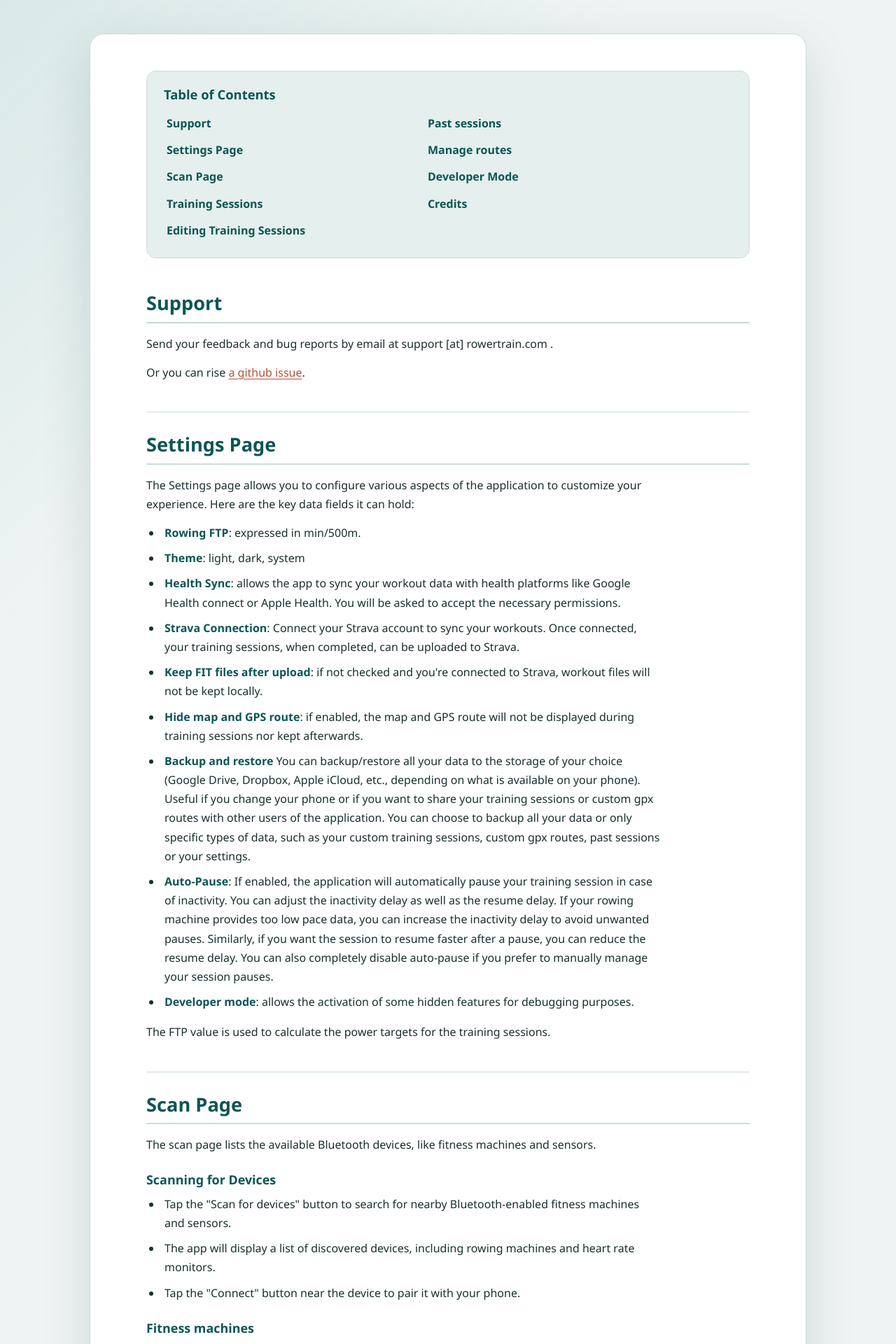
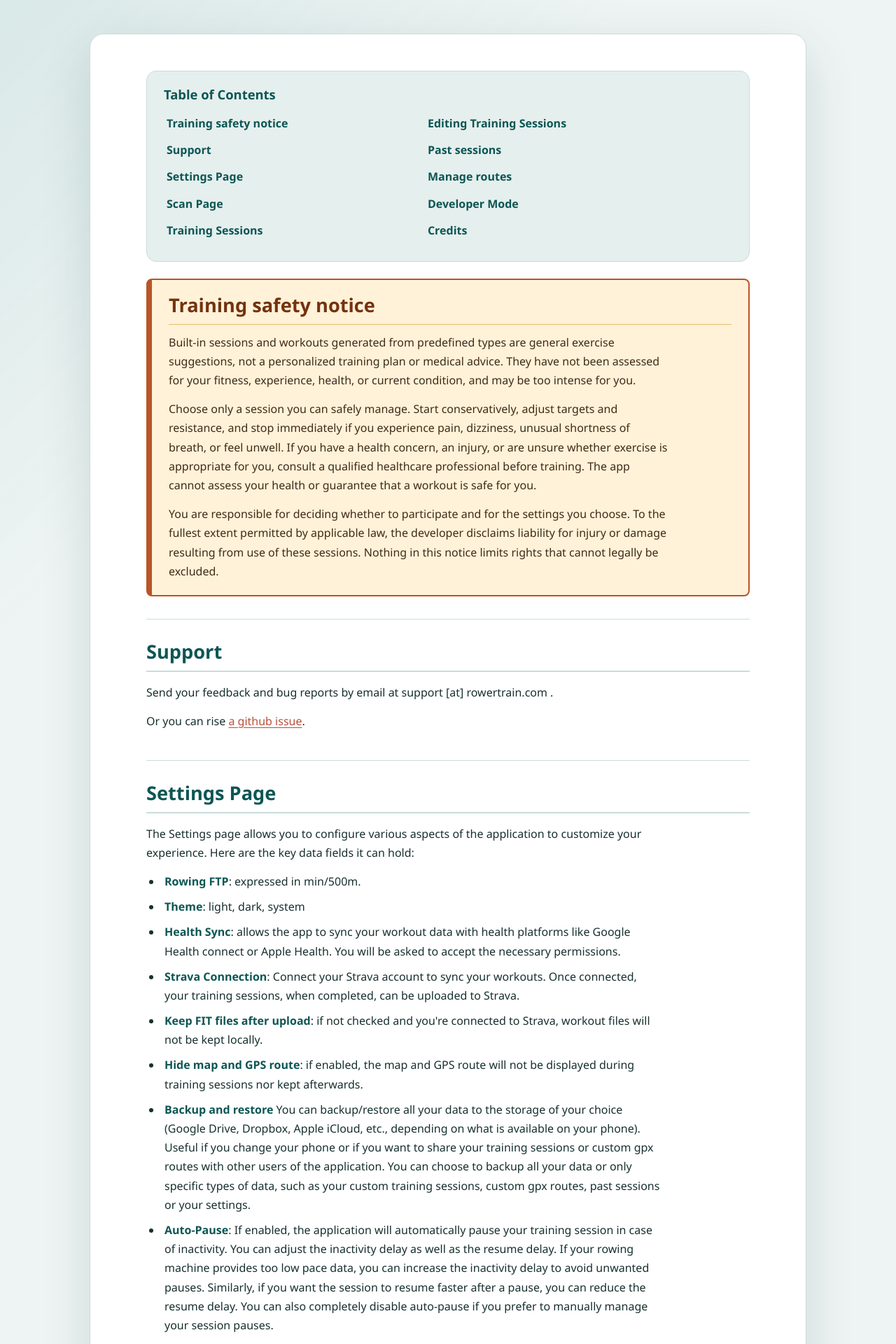
Before and after one commit to iliuta/iliuta.github.io, a Jekyll site: the page rowertrain-docs/index.html, which Jekyll copies as it is, in a window 1280 px wide. Shown: the top 1920 px of the page at 70% size. Built offline with Jekyll 4.4.1, drawn with Linux system fonts in a browser that asks for light colours.

Commit message:
disclaimer

```diff
--- a/rowertrain-docs/index.html
+++ b/rowertrain-docs/index.html
@@ -12,9 +12,10 @@
     <div class="container">
         <main>
 
-            <nav id="table-of-contents">
+            <nav id="table-of-contents" class="safety-toc">
                 <h2>Table of Contents</h2>
                 <ul>
+                    <li><a href="#training-safety">Training safety notice</a></li>
                     <li><a href="#support">Support</a></li>
                     <li><a href="#settings">Settings Page</a></li>
                     <li><a href="#scan">Scan Page</a></li>
@@ -26,6 +27,13 @@
                     <li><a href="#credits">Credits</a></li>
                 </ul>
             </nav>
+
+            <section id="training-safety" class="safety-notice" role="note" aria-labelledby="training-safety-title">
+                <h2 id="training-safety-title">Training safety notice</h2>
+                <p>Built-in sessions and workouts generated from predefined types are general exercise suggestions, not a personalized training plan or medical advice. They have not been assessed for your fitness, experience, health, or current condition, and may be too intense for you.</p>
+                <p>Choose only a session you can safely manage. Start conservatively, adjust targets and resistance, and stop immediately if you experience pain, dizziness, unusual shortness of breath, or feel unwell. If you have a health concern, an injury, or are unsure whether exercise is appropriate for you, consult a qualified healthcare professional before training. The app cannot assess your health or guarantee that a workout is safe for you.</p>
+                <p>You are responsible for deciding whether to participate and for the settings you choose. To the fullest extent permitted by applicable law, the developer disclaims liability for injury or damage resulting from use of these sessions. Nothing in this notice limits rights that cannot legally be excluded.</p>
+            </section>
 
         <section id="support">
         <h2>Support</h2>
--- a/rowertrain-docs/style.css
+++ b/rowertrain-docs/style.css
@@ -175,6 +175,10 @@ nav#table-of-contents a:hover {
     transform: translateX(3px);
 }
 
+nav#table-of-contents.safety-toc {
+    margin-bottom: 24px;
+}
+
 section {
     border-top: 1px solid var(--border);
     margin-bottom: 42px;
@@ -185,6 +189,29 @@ section {
 section:first-of-type {
     border-top: 0;
     padding-top: 0;
+}
+
+section.safety-notice {
+    background: #fff2d8;
+    border: 2px solid #b95427;
+    border-left-width: 8px;
+    border-radius: 8px;
+    margin: 0 0 32px;
+    padding: 20px 24px;
+}
+
+section.safety-notice h2 {
+    border-bottom: 1px solid #e6bd75;
+    color: #74320f;
+    margin-bottom: 12px;
+}
+
+section.safety-notice p {
+    color: #402b18;
+}
+
+section.safety-notice p:last-child {
+    margin-bottom: 0;
 }
 
 p {
```
Also changed, not shown: rowertrain-docs/index_de.html (+9 -1 lines), rowertrain-docs/index_fr.html (+9 -1 lines).
